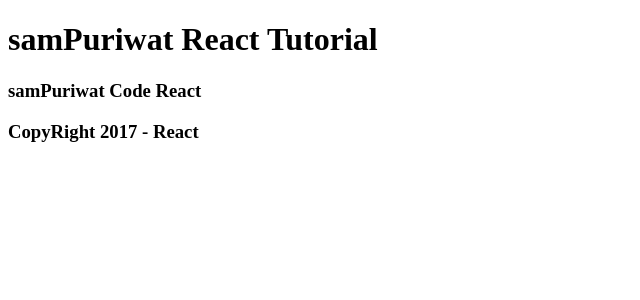
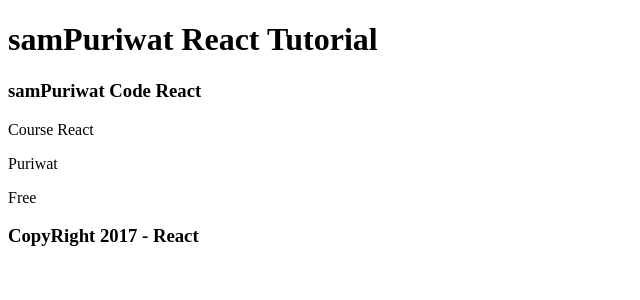
Before and after one commit to samPuriwat/React-App, a React (Create React App) app in the folder my-app/: page / in a window 1280 px wide. Shown: the top 300 px of the page, without its empty margins (0-640 px from the left). Built offline with nearby package versions, Linux system fonts and the light colour scheme.

Commit message:
Using Pros

```diff
--- a/my-app/src/App.js
+++ b/my-app/src/App.js
@@ -9,7 +9,7 @@ class App extends Component {
     return(
       <div>
             <Header/>
-            <Content/>
+            <Content title= "Course React" name="Puriwat" price="Free"/>
             <Footer/>
 
 
--- a/my-app/src/Content.js
+++ b/my-app/src/Content.js
@@ -5,6 +5,9 @@ class Content extends Component{
       return(
         <div>
             <h3>samPuriwat Code React</h3>
+            <p>{this.props.title}</p>
+            <p>{this.props.name}</p>
+            <p>{this.props.price}</p>
         </div>
       );
     }
```
